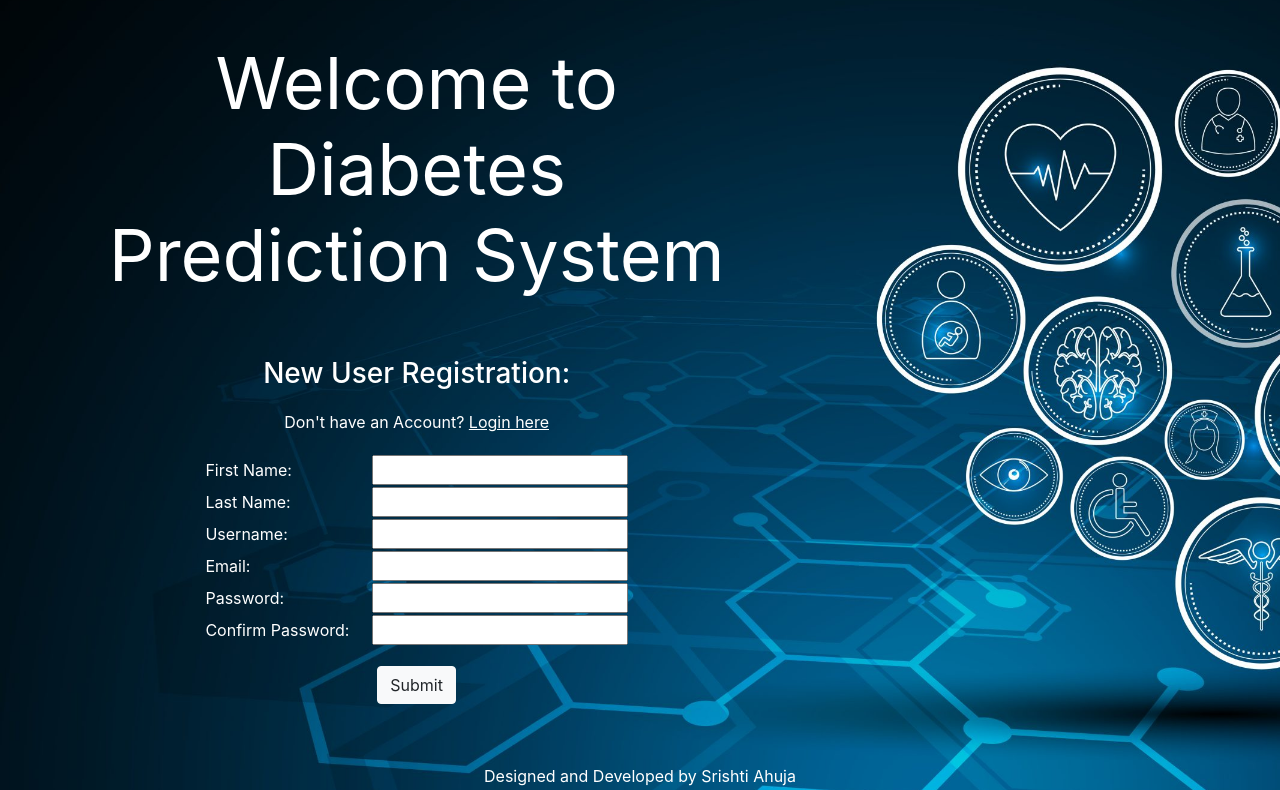
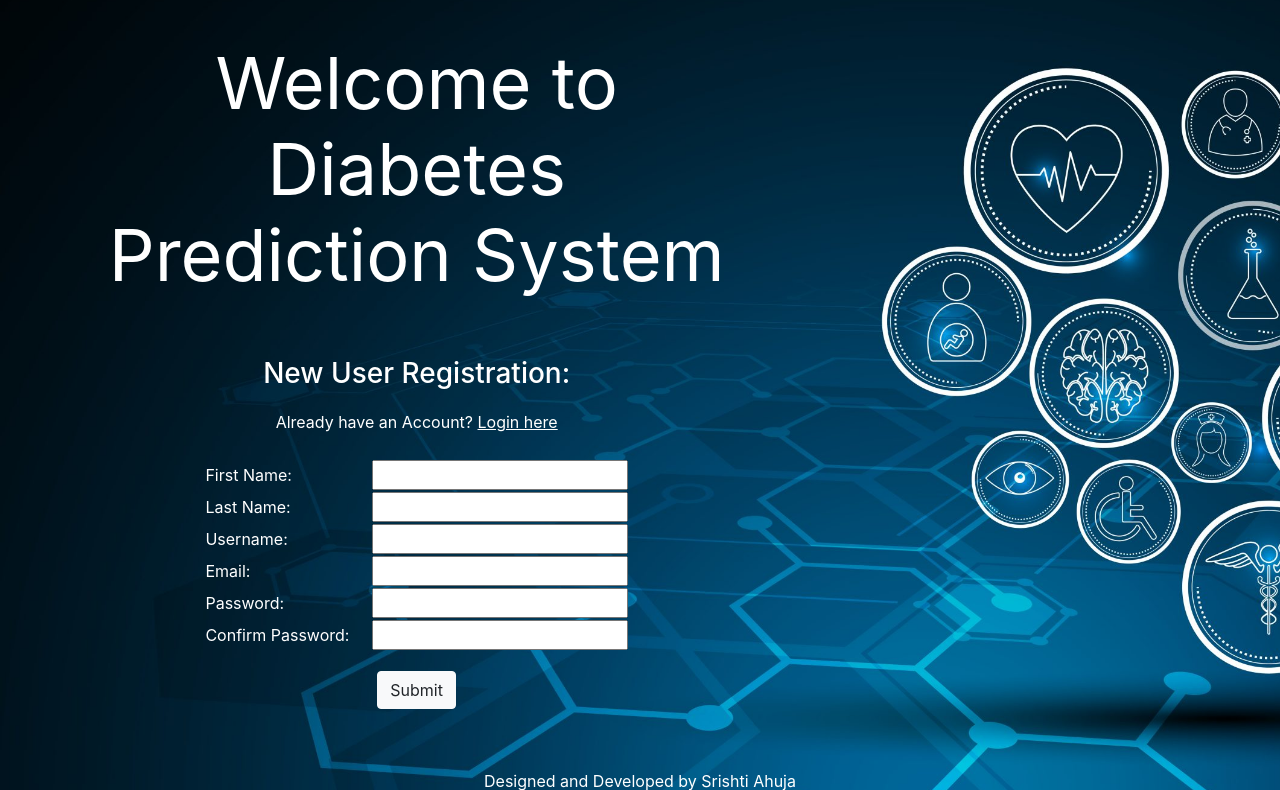
Before and after one commit to Srishti-Ahuja/DiabetesPrediction, a Django app: page /register/ in a window 1280 px wide. Shown: the part 66-856 px from the top of the page. Run offline with Django 3.2, Linux system fonts and the light colour scheme; some libraries are stand-ins or nearby versions.

Commit message:
Update register.html

```diff
--- a/templates/register.html
+++ b/templates/register.html
@@ -5,14 +5,14 @@
 
 {% block content %}
 
-                    <form action="." method="post" class="bannerbody">
+                    <form action="" method="post" class="bannerbody">
                         {% csrf_token %}
                         <h3 style="margin-bottom: 20px;">New User Registration: </h3>
-                        <p>Don't have an Account? <a href="{% url 'login' %}" style="color: white;"><u>Login here</u></a></p>
+                        <p>Already have an Account? <a href="{% url 'login' %}" style="color: white;"><u>Login here</u></a></p>
 
-                        <div style="margin-bottom: 20px;">
+                        <div style="margin-bottom: 25px;">
                         {% for message in messages %}
-                            <b style="color:sandybrown;">* * * {{message}} * * *</b><br>
+                            <span style="color:#FFD100;">* * * {{message}} * * *</span><br>
                         {% endfor %}
                         </div>
 
```
